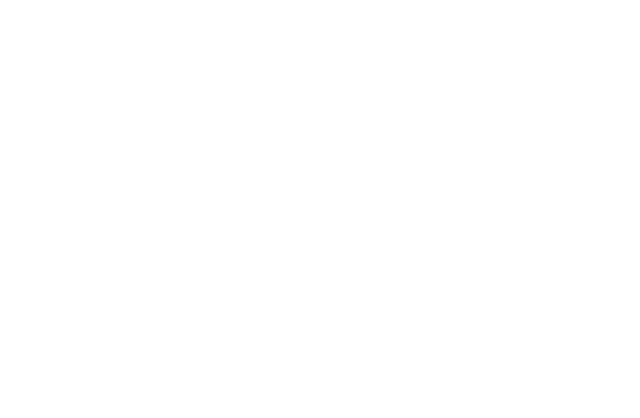
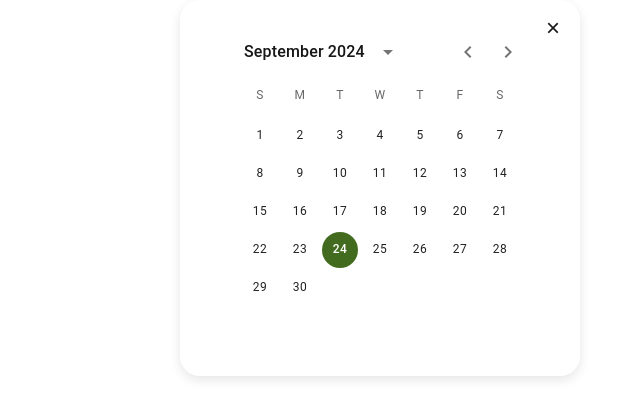
Before and after one commit to lyuya/listy, a Next.js app: page /components/CalendarModal in a window 1280 px wide. Shown: the top 418 px of the page, without its empty margins (640-1280 px from the left). Built offline with nearby package versions, Linux system fonts and the light colour scheme.

Commit message:
fix: remove isVisible props

```diff
--- a/src/pages/components/CalendarModal.tsx
+++ b/src/pages/components/CalendarModal.tsx
@@ -1,4 +1,4 @@
-import React from 'react';
+import React, { useMemo } from 'react';
 import { DateCalendar } from '@mui/x-date-pickers/DateCalendar';
 import { LocalizationProvider } from '@mui/x-date-pickers/LocalizationProvider';
 import { AdapterDayjs } from '@mui/x-date-pickers/AdapterDayjs';
@@ -6,22 +6,22 @@
 import { customDatePicker } from './CustomStyle';
 
 interface CalendarModalProps {
-    isVisible: boolean;
     onClose: () => {};
     defaultDate: Date;
     onDateChange: () => {}
 }
 
-const CalendarModal = ({ isVisible, onClose, defaultDate, onDateChange }: CalendarModalProps) => {
-    if (!isVisible) return null;
-    const handleCloseClick = (e: Event) => {
-      e.stopPropagation();
-      onClose();
+const CalendarModal = ({ onClose, defaultDate, onDateChange }: CalendarModalProps) => {
+    const handleCloseClick = (event: React.MouseEvent<HTMLDivElement, MouseEvent>) => {
+        event.stopPropagation();
+        onClose();
     };
-    let _defaultDate=dayjs(defaultDate);
+
+    const _defaultDate = useMemo(() => dayjs(defaultDate), [defaultDate])
+
     return (
         <div className="modal right-[60px]" onClick={handleCloseClick}>
-            <div className="modal-content bg-white" onClick={(e) => e.stopPropagation()}>
+            <div className="modal-content bg-white" onClick={(event) => event.stopPropagation()}>
             <button className="modal-close" onClick={onClose}>
                 &times;
             </button>
@@ -32,4 +32,5 @@
         </div>
     );
   };
+
 export default CalendarModal;
--- a/src/pages/components/EditTaskModal.tsx
+++ b/src/pages/components/EditTaskModal.tsx
@@ -6,16 +6,17 @@
 import dayjs from 'dayjs';
 import { customDatePicker, customDigitalClockSectionItem } from './CustomStyle';
 import { Task } from '../types/task';
+import { useMemo } from 'react';
 
 interface EditTaskModalProps {
-    isVisible: boolean;
     value: Task;
     onClose: () => {}
 }
 
-export default function EditTaskModal({isVisible, value, onClose}: EditTaskModalProps){
-    if (!isVisible) return null;
-    const color = "#426B1F";
+export default function EditTaskModal({ value, onClose }: EditTaskModalProps){
+    const startDate = useMemo(() => dayjs(value.start_time), [value.start_time])
+    const finishedDate = useMemo(() => dayjs(value.finished_time), [value.finished_time])
+
     return (
         <>
             <div className="modal-backdrop" onClick={(e) => {
@@ -36,10 +37,10 @@
                         <div className="inline-flex gap-1 pb-2">
                             <>
                                 <LocalizationProvider dateAdapter={AdapterDayjs}>
-                                    <DatePicker value={dayjs(value.start_time)} slotProps={{ ...customDatePicker, textField: { size: 'small'}}}/>
-                                    <TimePicker value={dayjs(value.start_time)} slotProps={{ textField: { size: 'small' }, actionBar: { actions: [] }}}/>
+                                    <DatePicker value={startDate} slotProps={{ ...customDatePicker, textField: { size: 'small'}}}/>
+                                    <TimePicker value={startDate} slotProps={{ textField: { size: 'small' }, actionBar: { actions: [] }}}/>
                                     <div className="my-auto"><ArrowForwardIcon></ArrowForwardIcon></div>
-                                    <TimePicker value={dayjs(value.finished_time)} slotProps={{ textField: { size: 'small' }, actionBar: { actions: [] }, digitalClockSectionItem: { ...customDigitalClockSectionItem }}}/>
+                                    <TimePicker value={finishedDate} slotProps={{ textField: { size: 'small' }, actionBar: { actions: [] }, digitalClockSectionItem: { ...customDigitalClockSectionItem }}}/>
                                 </LocalizationProvider>
                             </>
                         </div>
--- a/src/pages/index.tsx
+++ b/src/pages/index.tsx
@@ -87,7 +87,6 @@
   };
 
   const onDateChange = (newDate: Dayjs) => {
-    console.log(newDate.toDate())
     setDate(newDate.toDate())
   }
 
@@ -104,7 +103,7 @@
               <button className="text-matcha pr-2" onClick={addOneDay}>&#10095;</button>
             </div>
             <div className="m-4"><button onClick={openCalendarModal}><img className="h-8 w-8" src="schedule.png"></img></button></div>
-            <CalendarModal defaultDate={date} isVisible={isCalendarOpen} onClose={closeCalendarModal} onDateChange={onDateChange} />
+            {isCalendarOpen && <CalendarModal defaultDate={date} onClose={closeCalendarModal} onDateChange={onDateChange} />}
           </div>
         </header>
         <div className="p-4">
@@ -141,7 +140,7 @@
           <div className="px-8 float-right	">
             <button className="bg-lime-800 rounded-full text-white py-2 px-4" onClick={openEditTaskModal}>+</button>
           </div>
-          <EditTaskModal isVisible={isEditTaskOpen} onClose={closeEditTaskModal} value={task}></EditTaskModal>
+          {isEditTaskOpen && <EditTaskModal onClose={closeEditTaskModal} value={task}></EditTaskModal>}
         </footer>
     </>
   );
```
